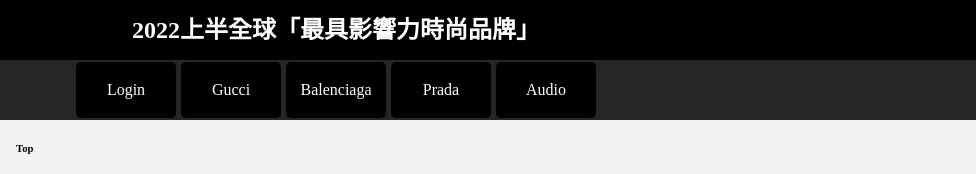
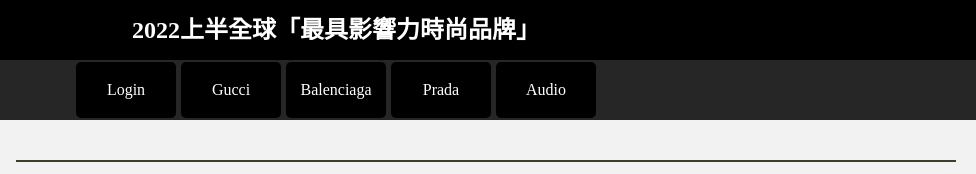
Before and after one commit to liu8230/portfolio2, a plain HTML site: page index.html in a window 1280 px wide. Shown: the top 174 px of the page, 304-1280 px from the left. Drawn offline with Linux system fonts and the light colour scheme.

Commit message:
Update index.html

```diff
--- a/index.html
+++ b/index.html
@@ -587,7 +587,7 @@
         </aside>
 
         <section>
-            <p id="top"><h6>Top</h6></p>
+            <p id="top"></p>
             <hr>
 
             <!-- Gucci Section -->
```
